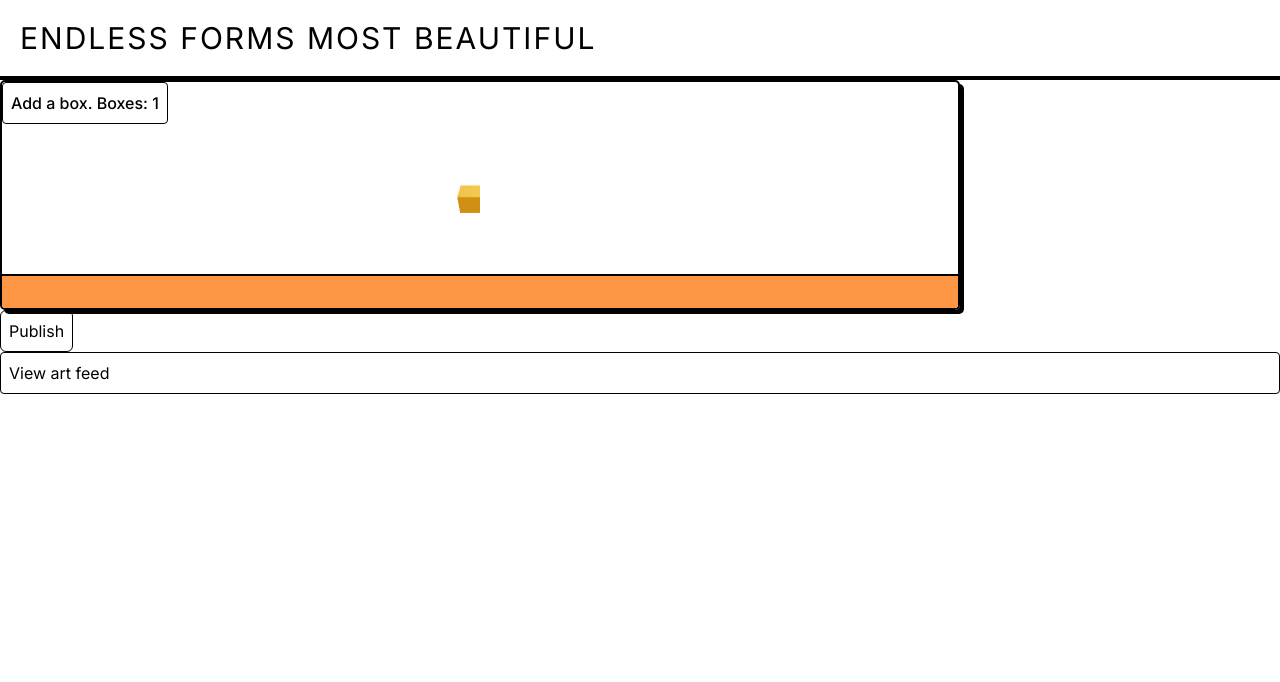
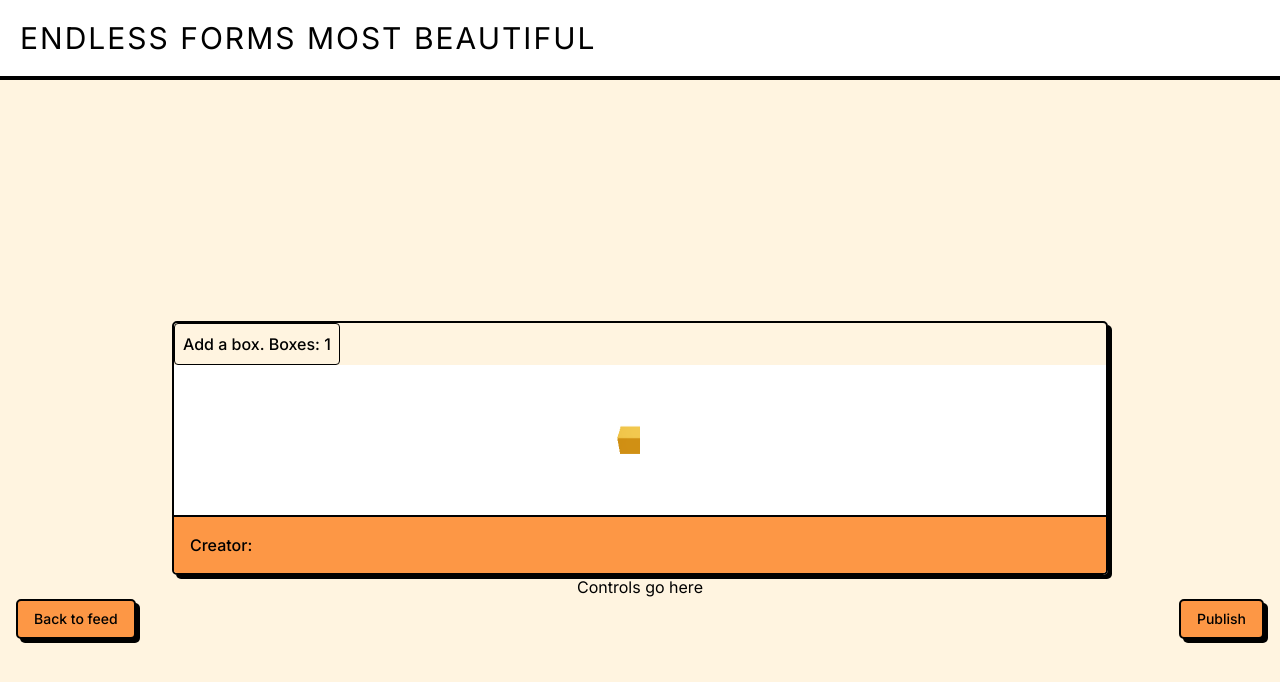
Before and after one commit to parth-agrawal/gen-art-feed, a Next.js app: page /publish in a window 1280 px wide. Shown: the top 682 px of the page. Built offline with nearby package versions, Linux system fonts and the light colour scheme; no server answers; the database is empty; sample sign-in values are in the browser's storage.

Commit message:
added navbar to layout, fixed styling and colors

```diff
--- a/src/app/feed/Feed.tsx
+++ b/src/app/feed/Feed.tsx
@@ -53,14 +53,13 @@ export const Feed = () => {
 
     return (
         <>
-            <div className="flex flex-col w-full h-full bg-bg items-center justify-center">
+            <div className="flex px-4 flex-col w-full h-full bg-bg items-center justify-center">
                 {/* <Button onClick={() => console.log("hello world!")}> hello! </Button> */}
 
                 <div className="flex w-screen flex-col items-center justify-center gap-5">
                     {arts.length === 0 ? (
-                        <div className="flex justify-center items-center spinner-border animate-spin inline-block w-8 h-8 border-4 rounded-full" role="status">
-                            <span>LOADING...</span>
-                        </div>
+                        <Spinner />
+
                     ) : (
                         arts.map((art) => {
                             return (
@@ -72,7 +71,7 @@ export const Feed = () => {
                     )}
                 </div>
 
-                {/* button absolutely positioned at the bottom right */}
+                {/* publish button absolutely positioned at the bottom right */}
                 <div className="fixed bottom-10 right-10">
                     <Link href="/publish">
 
@@ -86,3 +85,12 @@ export const Feed = () => {
         </>
     );
 };
+
+export const Spinner = () => {
+    return (
+        <div className="flex justify-center items-center spinner-border animate-spin inline-block w-8 h-8 border-4 rounded-full" role="status">
+            <span>LOADING...</span>
+        </div>
+
+    )
+}
--- a/src/app/feed/page.tsx
+++ b/src/app/feed/page.tsx
@@ -23,7 +23,6 @@ const FeedScreen = async () => {
         <>
             <div className="flex flex-col">
 
-                <Navbar />
                 <Feed />
             </div>
         </>
--- a/src/app/layout.tsx
+++ b/src/app/layout.tsx
@@ -2,6 +2,7 @@ import type { Metadata } from "next";
 import { Inter } from "next/font/google";
 import "./globals.css";
 import { ClerkProvider } from "@clerk/nextjs";
+import { Navbar } from "@/components/Navbar";
 
 const inter = Inter({ subsets: ["latin"] });
 
@@ -19,7 +20,8 @@ export default function RootLayout({
     <ClerkProvider>
       <html lang="en">
         <body className={inter.className}>
-          <div className="h-screen w-screen">
+          <Navbar />
+          <div className="h-screen w-screen bg-bg px-4">
 
             {children}
           </div>
--- a/src/app/publish/NewArtMaker.tsx
+++ b/src/app/publish/NewArtMaker.tsx
@@ -9,6 +9,7 @@ import { useAuth } from "@clerk/nextjs";
 import { currentUser, getAuth } from "@clerk/nextjs/server";
 import ImageCard from "@/components/ImageCard";
 import { User } from "@prisma/client";
+import Button from "@/components/Button";
 
 export const NewArtMaker = () => {
 
@@ -33,19 +34,28 @@ export const NewArtMaker = () => {
     }
 
     return (
-        <div>
-            <ImageCard description={name}>
+        <div className="flex flex-col h-screen items-center justify-center bg-bg">
+            <ImageCard description={"Creator: " + name}>
 
                 <ArtControls boxCount={boxCount} setBoxCount={setBoxCount} />
                 <ArtInterpreter boxCount={boxCount} />
             </ImageCard>
-            <button className="border border-black rounded-md p-2" onClick={() => handlePublish(boxCount)}>
-                Publish
-            </button>
-            <div className="border border-black rounded p-2">
+
+            <div>
+                Controls go here
+            </div>
+
+            <div className="flex flex-row w-full justify-between">
+
                 <Link href="/feed">
-                    View art feed
+
+                    <Button onClick={() => { }}> Back to feed </Button>
                 </Link>
+
+
+
+                <Button onClick={() => handlePublish(boxCount)}> Publish </Button>
+
             </div>
         </div>
     )
--- a/src/app/publish/page.tsx
+++ b/src/app/publish/page.tsx
@@ -30,8 +30,7 @@ const PublishScreen = async () => {
 
 
     return (
-        <div>
-            <Navbar />
+        <div className="flex flex-col h-screen">
             <NewArtMaker />
         </div>
     )
--- /dev/null
+++ b/src/components/Tabs.tsx
@@ -0,0 +1,43 @@
+import { ClassValue } from 'clsx'
+
+import { cn } from '@/lib/utils'
+
+type Props = {
+    className?: ClassValue
+    tabsArray: string[]
+    activeTab: string
+    setActiveTab: React.Dispatch<React.SetStateAction<string>>
+}
+
+export default function Tabs({
+    className,
+    tabsArray,
+    activeTab,
+    setActiveTab,
+}: Props) {
+    return (
+        <div
+            style={{
+                gridTemplateColumns: Array(tabsArray.length)
+                    .fill('x')
+                    .map(() => '1fr')
+                    .join(' '),
+            }}
+            className={cn('grid w-full rounded-base text-sm sm:text-base', className)}
+        >
+            {tabsArray.map((tab, index) => {
+                const bg = activeTab === tab ? 'bg-mainAccent' : 'bg-main'
+
+                return (
+                    <button
+                        key={index}
+                        onClick={() => setActiveTab(tab)}
+                        className={`cursor-pointer text-text border-2 border-border dark:border-darkBorder py-2 text-center font-bold transition-colors first:rounded-ss-base last:rounded-se-base ${bg}`}
+                    >
+                        {tab}
+                    </button>
+                )
+            })}
+        </div>
+    )
+}
```
